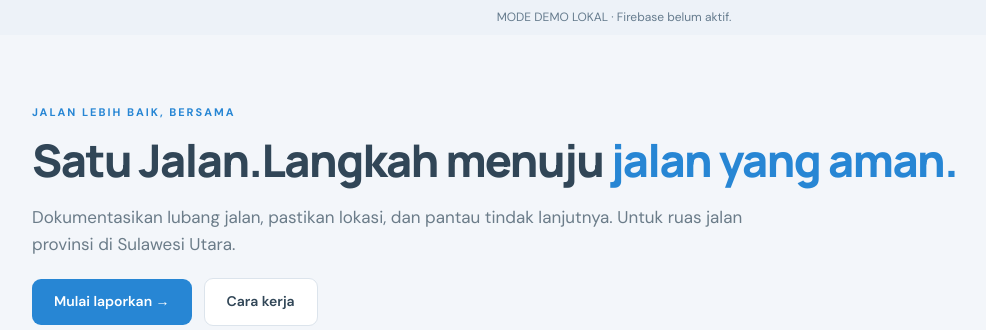
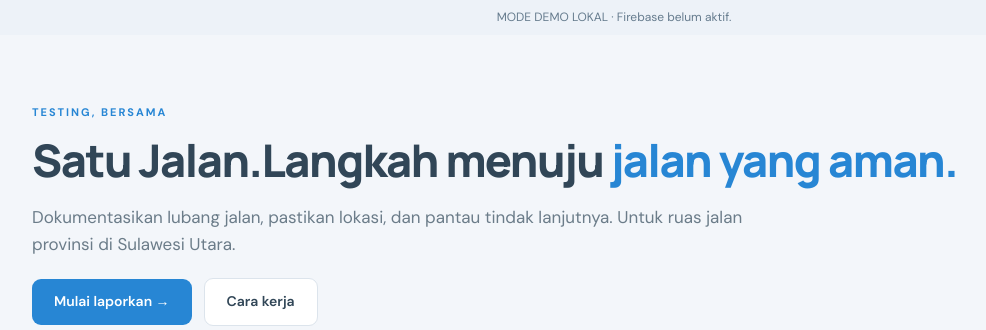
Before and after one commit to ivanapana/JalanCare-Skripsi, a Flask app: page / in a window 1280 px wide. Shown: the part 80-410 px from the top of the page, without its empty margins (26-1012 px from the left). Run offline with Flask 3, Linux system fonts and the light colour scheme.

Commit message:
TESTING AJA

```diff
--- a/templates/home.html
+++ b/templates/home.html
@@ -2,7 +2,7 @@
 <section class="hero">
   <div>
     <span class="eyebrow"
-      >{{ t('JALAN LEBIH BAIK, BERSAMA','BETTER ROADS, TOGETHER') }}</span
+      >{{ t('TESTING, BERSAMA','BETTER ROADS, TOGETHER') }}</span
     >
     <h1>
       {{ t('Satu Jalan.','One report.') }}<br />{{ t('Langkah menuju','A step
```
